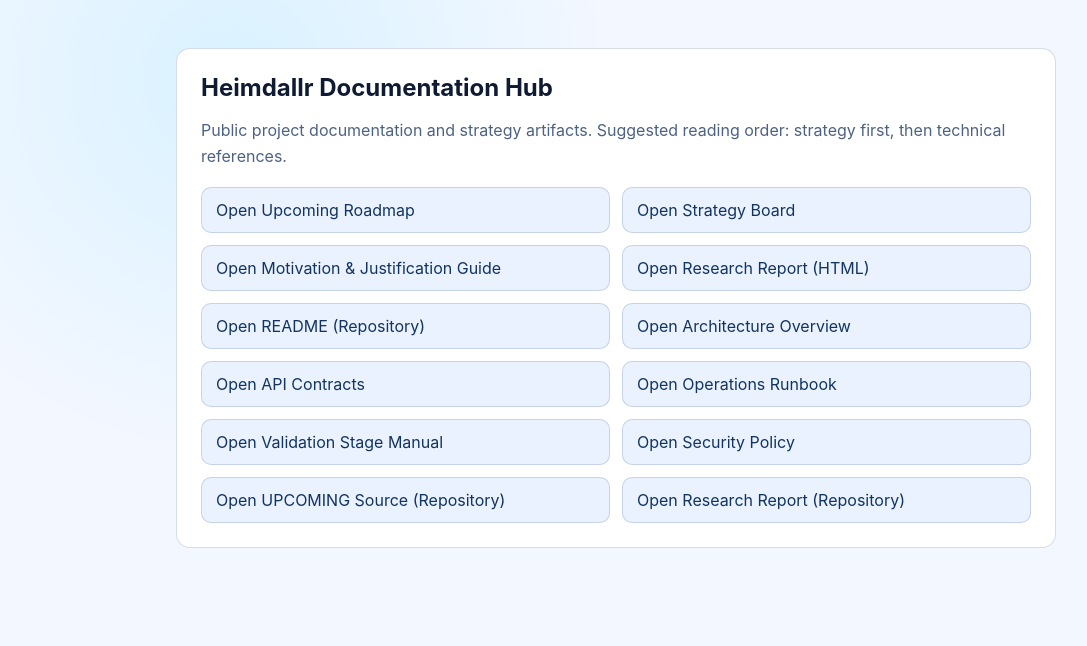
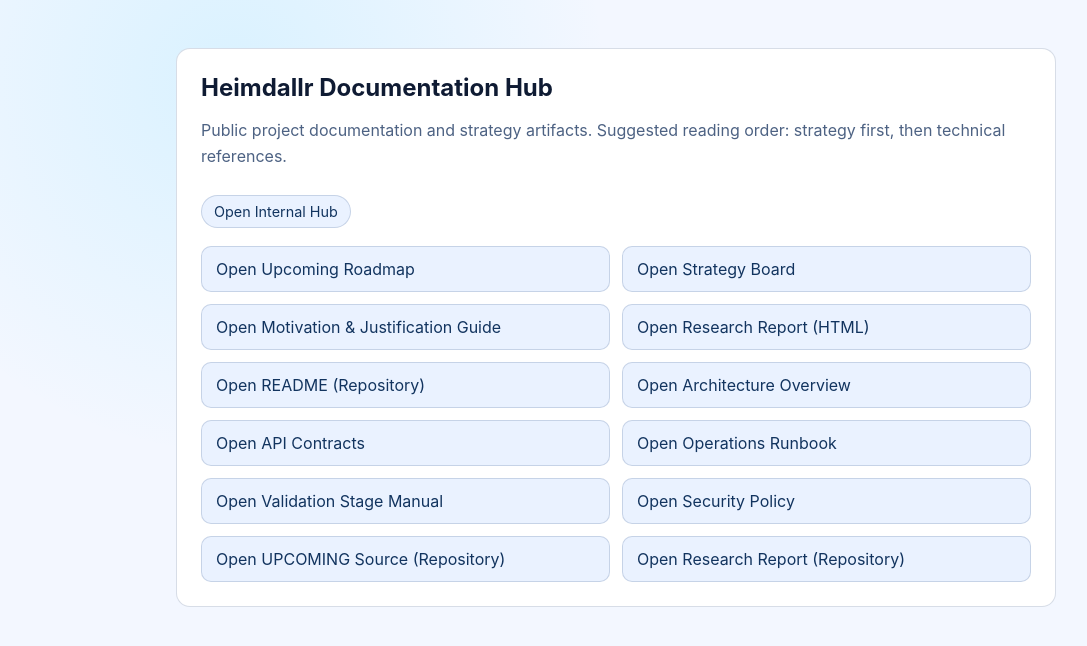
Before and after one commit to rod-americo/Heimdallr, a plain HTML site: page docs/index.html in a window 1280 px wide. Shown: the whole page, without its empty margins (24-1111 px from the left). Drawn offline with Linux system fonts and the light colour scheme.

Commit message:
docs(hub): add link from public to internal hub

```diff
--- a/docs/index.html
+++ b/docs/index.html
@@ -61,6 +61,23 @@
             line-height: 1.6;
         }
 
+        .top-link {
+            margin-top: 10px;
+            display: inline-block;
+            color: var(--link-text);
+            text-decoration: none;
+            border: 1px solid var(--line);
+            border-radius: 999px;
+            padding: 7px 12px;
+            background: var(--link-bg);
+            font-size: 0.9rem;
+        }
+
+        .top-link:hover {
+            border-color: var(--accent);
+            box-shadow: 0 0 0 2px rgba(70, 211, 255, 0.2);
+        }
+
         .links {
             display: grid;
             grid-template-columns: repeat(2, minmax(0, 1fr));
@@ -96,6 +113,7 @@
         <section class="card">
             <h1>Heimdallr Documentation Hub</h1>
             <p>Public project documentation and strategy artifacts. Suggested reading order: strategy first, then technical references.</p>
+            <a class="top-link" href="./index-internal.html">Open Internal Hub</a>
             <div class="links">
                 <a href="./upcoming.html">Open Upcoming Roadmap</a>
                 <a href="./pipeline-strategy.html">Open Strategy Board</a>
```
